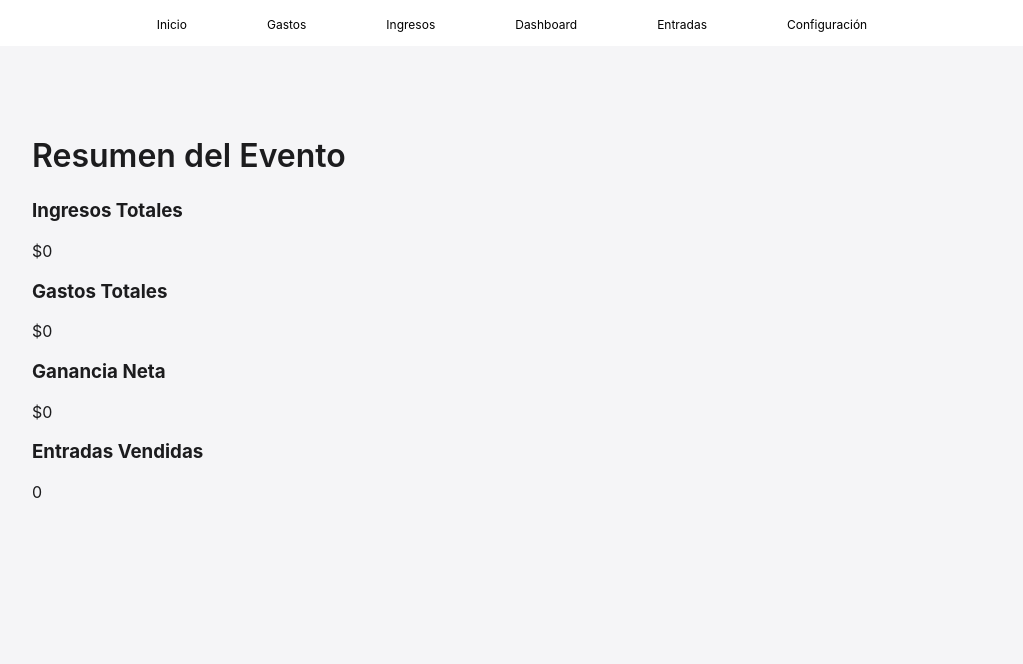
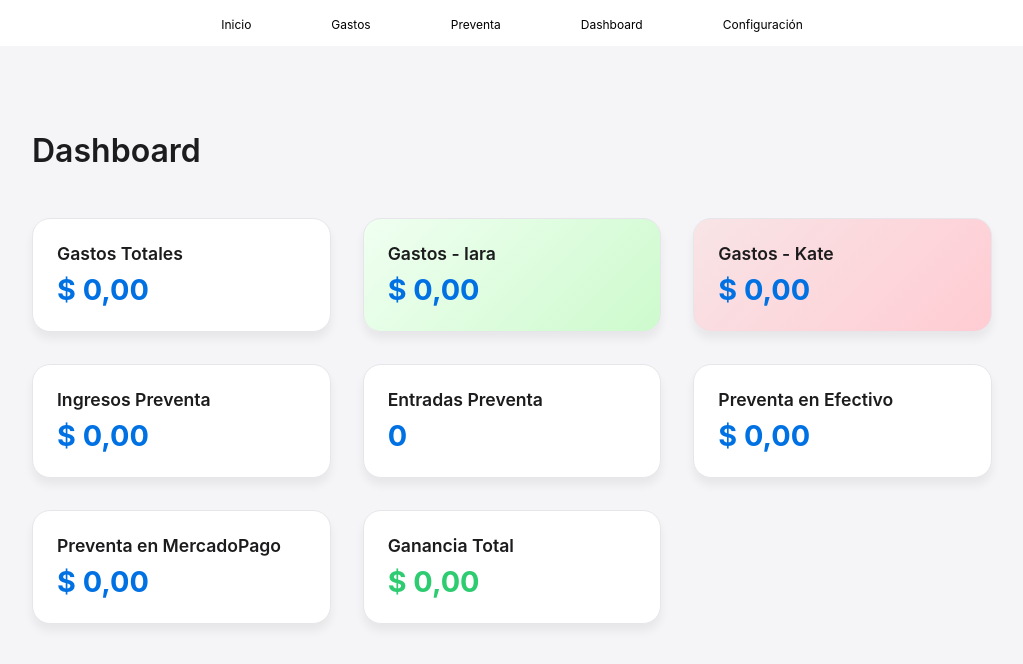
Before and after one commit to agarciaprogrammer/ExpoArte, a React (Vite) app in the folder frontend/: page /dashboard in a window 1280 px wide. Shown: the top 664 px of the page, without its empty margins (128-1151 px from the left). Built offline with nearby package versions, Linux system fonts and the light colour scheme; no server answers.

Commit message:
(feat): Dashboard creado, faltan gráficos y otras métricas

```diff
--- a/frontend/src/App.tsx
+++ b/frontend/src/App.tsx
@@ -2,7 +2,6 @@ import { BrowserRouter as Router, Routes, Route } from 'react-router-dom';
 import Login from './pages/Login';
 import Home from './pages/Home';
 import Gastos from './pages/Gastos';
-import Ingresos from './pages/Ingresos';
 import Dashboard from './pages/Dashboard';
 import Entradas from './pages/Entradas';
 import Configuracion from './pages/Configuracion';
@@ -14,9 +13,8 @@ function App() {
         <Route path="/" element={<Login />} />
         <Route path="/home" element={<Home />} />
         <Route path="/gastos" element={<Gastos />} />
-        <Route path="/ingresos" element={<Ingresos />} />
+        <Route path="/entradas" element={<Entradas />} />
         <Route path="/dashboard" element={<Dashboard />} />
-        <Route path="/entradas" element={<Entradas />} />
         <Route path="/configuracion" element={<Configuracion />} />
       </Routes>
     </Router>
--- a/frontend/src/components/Navbar.tsx
+++ b/frontend/src/components/Navbar.tsx
@@ -8,9 +8,8 @@ export default function Navbar() {
       <ul className={styles.navList}>
         <li><Link to="/home" className={styles.link}>Inicio</Link></li>
         <li><Link to="/gastos" className={styles.link}>Gastos</Link></li>
-        <li><Link to="/ingresos" className={styles.link}>Ingresos</Link></li>
+        <li><Link to="/entradas" className={styles.link}>Preventa</Link></li>
         <li><Link to="/dashboard" className={styles.link}>Dashboard</Link></li>
-        <li><Link to="/entradas" className={styles.link}>Entradas</Link></li>
         <li><Link to="/configuracion" className={styles.link}>Configuración</Link></li>
       </ul>
     </nav>
--- a/frontend/src/pages/Dashboard.tsx
+++ b/frontend/src/pages/Dashboard.tsx
@@ -1,20 +1,106 @@
+import { useEffect, useState } from "react";
+import Navbar from '../components/Navbar';
+//import Card from '../components/Card';
 import globalStyles from './styles/Global.module.css';
-import Navbar from '../components/Navbar';
 import styles from './styles/Dashboard.module.css';
+import { getExpenses } from '../services/expenseService';
+import { getPreSales } from '../services/presaleService';
+import type { Expense } from '../types';
+import type { PreSale } from '../types';
+
 
 export default function Dashboard() {
+  const [gastos, setGastos] = useState<Expense[]>([]);
+  const [preventas, setPreventas] = useState<PreSale[]>([]);
+  // const [puerta, setPuerta] = useState<Ingreso[]>([]);
+
+  useEffect(() => {
+    const fetchData = async () => {
+      const gastosData = await getExpenses();
+      const preventaData = await getPreSales();
+      //const puertaData = await getPuertas();
+
+      setGastos(gastosData);
+      setPreventas(preventaData);
+    };
+    fetchData();
+  }, []);
+
+  // CALCULOS
+  const formatCurrency = (value: number) =>
+    new Intl.NumberFormat('es-AR', { style: 'currency', currency: 'ARS' }).format(value);
+  const totalGastos = gastos.reduce((acc, exp) => acc + Number(exp.amount), 0);
+  const totalGastosOrganizadora = (organizadora: string) =>
+    gastos
+      .filter(g => g.organizer === organizadora)
+      .reduce((sum, g) => sum + Number(g.amount), 0);
+  const totalPreventa = preventas.reduce((sum, p) => sum + p.finalPrice, 0);
+  // const totalPuerta = puerta.reduce((sum, p) => sum + p.finalPrice, 0);
+  const totalEntradasPreventa = preventas.reduce((acc, p) => acc + p.quantity, 0);
+
+  const totalEfectivo = preventas
+  .filter(p => p.paymentMethod === 'Efectivo')
+  .reduce((sum, p) => sum + p.finalPrice, 0);
+
+  const totalMercadoPago = preventas
+  .filter(p => p.paymentMethod === 'MercadoPago')
+  .reduce((sum, p) => sum + p.finalPrice, 0);
+
+  /*
+    const totalEfectivo = [...preventas, ...puerta]
+      .filter(p => p.paymentMethod === 'Efectivo')
+      .reduce((sum, p) => sum + p.finalPrice, 0);
+
+    const totalMercadoPago = [...preventas, ...puerta]
+      .filter(p => p.paymentMethod === 'MercadoPago')
+      .reduce((sum, p) => sum + p.finalPrice, 0);
+
+  */
+
+  const ganancia = totalPreventa - totalGastos;
+
+  const cards = [
+    { title: 'Gastos Totales', value: formatCurrency(totalGastos), cardClass: '', valueClass: '', },
+    { title: 'Gastos - Iara', value: formatCurrency(totalGastosOrganizadora('Iara')), cardClass: styles.iaraCard, valueClass: '', },
+    { title: 'Gastos - Kate', value: formatCurrency(totalGastosOrganizadora('Kate')), cardClass: styles.kateCard, valueClass: '', },
+    { title: 'Ingresos Preventa', value: formatCurrency(totalPreventa), cardClass: '', valueClass: '', },
+    { title: 'Entradas Preventa', value: totalEntradasPreventa, cardClass: '', valueClass: '', },
+    {
+      title: 'Preventa en Efectivo',
+      value: formatCurrency(totalEfectivo),
+      cardClass: '',
+      valueClass: '',
+    },
+    {
+      title: 'Preventa en MercadoPago',
+      value: formatCurrency(totalMercadoPago),
+      cardClass: '',
+      valueClass: '',
+    },
+    {
+      title: 'Ganancia Total',
+      value: formatCurrency(ganancia),
+      cardClass: '',
+      valueClass: ganancia >= 0 ? styles.positiveText : styles.negativeText,
+    },
+  ];
+
   return (
     <>
-    <Navbar/>
+      <Navbar />
       <div className={globalStyles.container}>
-        <h2 className={globalStyles.title}>Resumen del Evento</h2>
+        <h1 className={globalStyles.title}>Dashboard</h1>
         <div className={styles.cardsContainer}>
-          <div className={styles.card}><h3>Ingresos Totales</h3><p>$0</p></div>
-          <div className={styles.card}><h3>Gastos Totales</h3><p>$0</p></div>
-          <div className={styles.card}><h3>Ganancia Neta</h3><p>$0</p></div>
-          <div className={styles.card}><h3>Entradas Vendidas</h3><p>0</p></div>
+          {cards.map((item, index) => (
+            <div className={`${styles.card} ${item.cardClass}`} style={{ '--i': index } as React.CSSProperties} key={index}>
+              <div className={styles.cardTitle}>{item.title}</div>
+              <div className={`${styles.cardValue} ${item.valueClass}`}>{item.value}</div>
+            </div>
+          ))}
         </div>
       </div>
     </>
   );
+
+
 }
--- a/frontend/src/pages/Entradas.tsx
+++ b/frontend/src/pages/Entradas.tsx
@@ -182,7 +182,7 @@ const handleSort = (index: number) => {
             type="select"
             value={form.paymentMethod}
             onChange={handleChange}
-            options={['Transferencia', 'MercadoPago', 'Efectivo']}
+            options={['MercadoPago', 'Efectivo']}
           />
 
           <p className={globalStyles.text}><strong>Total calculado:</strong> ${form.finalPrice}</p>
@@ -215,7 +215,7 @@ const handleSort = (index: number) => {
             type="select"
             value={filters.paymentMethod}
             onChange={(e) => setFilters({ ...filters, paymentMethod: e.target.value })}
-            options={['Transferencia', 'MercadoPago', 'Efectivo']}
+            options={['MercadoPago', 'Efectivo']}
           />
           <button type="submit" className={globalStyles.button}>Aplicar Filtros</button>
         </form>
--- a/frontend/src/pages/Ingresos.tsx
+++ /dev/null
@@ -1,16 +0,0 @@
-import globalStyles from './styles/Global.module.css';
-import Navbar from '../components/Navbar';
-//import styles from './styles/Ingresos.module.css';
-
-export default function Ingresos() {
-  return (
-    <>
-    <Navbar />
-      <div className={globalStyles.container}>
-        <h2 className={globalStyles.title}>Gestión de Ingresos</h2>
-        <p className={globalStyles.text}>Aquí se mostrarán los ingresos registrados.</p>
-        <button className={globalStyles.button}>Agregar Ingreso</button>
-      </div>
-    </>
-  );
-}
--- a/frontend/src/pages/styles/Dashboard.module.css
+++ b/frontend/src/pages/styles/Dashboard.module.css
@@ -1,6 +1,70 @@
-.subtitle {
-  font-size: 1.25rem;
-  font-weight: 500;
+.cardsContainer {
+  display: grid;
+  grid-template-columns: repeat(auto-fit, minmax(240px, 1fr));
+  gap: 2rem;
+  margin-top: 3rem;
+  opacity: 0;
+  animation: fadeIn 0.8s ease forwards;
+}
+
+.card {
+  background: white;
+  border-radius: 18px;
+  padding: 1.5rem;
+  box-shadow: 0 7px 10px rgba(0, 0, 0, 0.06);
+  border: 1px solid #e5e5ea;
+  transition: transform 0.3s ease, box-shadow 0.3s ease;
+  opacity: 0;
+  transform: translateY(20px);
+  animation: slideIn 0.5s ease forwards;
+  animation-delay: calc(var(--i, 0) * 100ms);
+  position: relative;
+  overflow: hidden;
+}
+
+.card:hover {
+  transform: translateY(-4px);
+  box-shadow: 0 6px 16px rgba(0, 0, 0, 0.12);
+}
+
+.cardTitle {
+  font-size: 1.1rem;
+  font-weight: 600;
+  color: #1c1c1e;
   margin-bottom: 0.5rem;
-  color: #2c2c2e;
 }
+
+.cardValue {
+  font-size: 1.8rem;
+  font-weight: 700;
+  color: #0071e3;
+}
+
+@keyframes fadeIn {
+  to {
+    opacity: 1;
+  }
+}
+
+@keyframes slideIn {
+  to {
+    opacity: 1;
+    transform: translateY(0);
+  }
+}
+
+.iaraCard {
+  background: linear-gradient(135deg, #f0fff1, #cdfacd);
+}
+
+.kateCard {
+  background: linear-gradient(135deg, #f8e4e6, #ffccd3);
+}
+
+.positiveText {
+  color: #2ecc71;
+}
+
+.negativeText {
+  color: #e74c3c;
+}
```
Also changed, not shown: frontend/src/pages/Gastos.tsx (indentation only).
